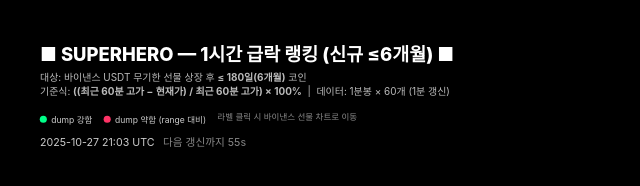
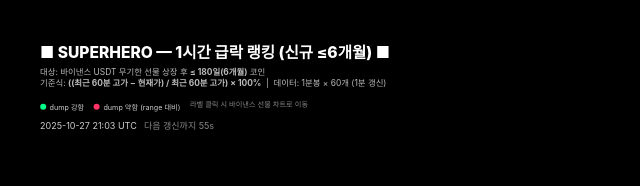
Before and after one commit to XIlIlIlO/NEW-COIN-DUMP-1H, a plain HTML site: page index.html in a window 1280 px wide. Shown: the top 186 px of the page, without its empty margins (0-640 px from the left). Drawn offline with nearby package versions, Linux system fonts and the light colour scheme; no server answers.

Commit message:
Update index.html

```diff
--- a/index.html
+++ b/index.html
@@ -6,7 +6,7 @@
   <script src="https://d3js.org/d3.v7.min.js"></script>
   <meta name="viewport" content="width=device-width, initial-scale=1.0" />
   <style>
-    :root { --scale: 0.71; }
+    :root { --scale: 0.60; }
 
     html, body {
       margin: 0;
```
